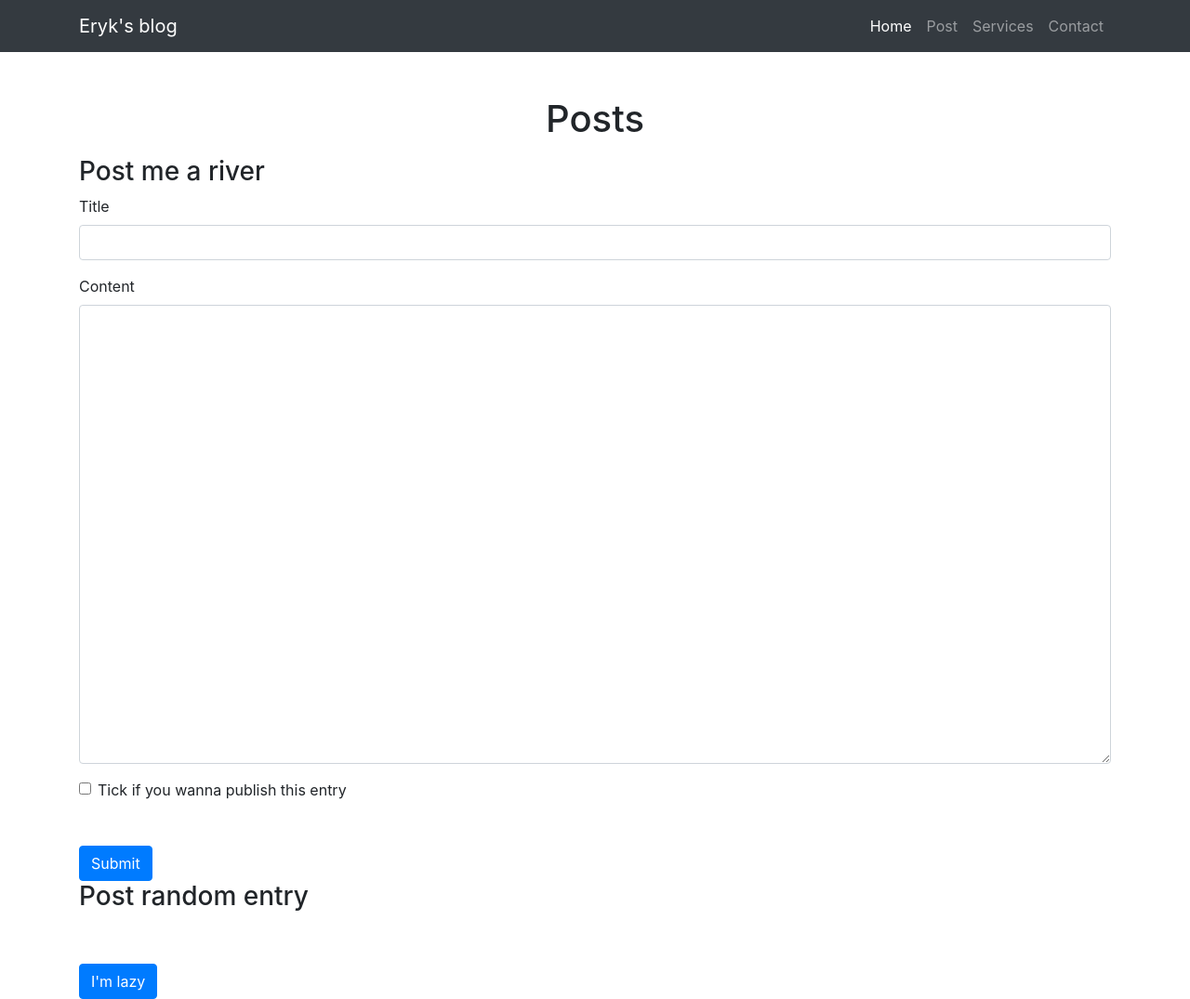
After one commit to ErykKnesz/MyBlog, a Flask app: page /create in a window 1280 px wide. The commit adds this page. Shown: the whole page at 93% size. Run offline with Flask 2, Linux system fonts and the light colour scheme; some libraries are stand-ins or nearby versions.

Commit message:
add forms.py

```diff
--- /dev/null
+++ b/blog/forms.py
@@ -0,0 +1,8 @@
+from flask_wtf import FlaskForm
+from wtforms import StringField, TextAreaField, BooleanField
+from wtforms.validators import DataRequired
+
+class EntryForm(FlaskForm):
+    title = StringField('Title', validators=[DataRequired()])
+    body = TextAreaField('Content', validators=[DataRequired()])
+    is_published = BooleanField('Is published?')
--- a/blog/routes.py
+++ b/blog/routes.py
@@ -1,9 +1,42 @@
-from flask import render_template
-from blog import app
+from flask import render_template, request, redirect, url_for
+from blog import app, db
 from blog.models import Entry
+from blog.forms import EntryForm
+from faker import Faker
 
 
 @app.route("/", methods=["GET"])
 def homepage():
-   posts = Entry.query.filter_by(is_published=True).order_by(Entry.pub_date.desc())
-   return render_template("homepage.html", posts=posts)
+    posts = Entry.query.filter_by(is_published=True).order_by(Entry.pub_date.desc())
+    return render_template("homepage.html", posts=posts)
+
+
+@app.route("/create", methods=["GET", "POST"])
+def create_entry():
+    form = EntryForm()
+    errors = None
+    if request.method == "POST":
+        if form.validate_on_submit():
+            entry = Entry(
+               title=form.title.data,
+               body=form.body.data,
+               is_published=form.is_published.data
+            )
+            db.session.add(entry)
+            db.session.commit()
+        else:
+            errors = form.errors
+    return render_template("entry_form.html", form=form)
+
+
+@app.route("/random", methods=["POST"])
+def generate_entry():
+    fake = Faker()
+    entry = Entry(
+       title=fake.sentence(),
+       body='\n'.join(fake.paragraphs(15)),
+       is_published=True
+       )
+    db.session.add(entry)
+    db.session.commit()
+    return redirect(url_for("homepage"))
--- /dev/null
+++ b/blog/templates/entry_form.html
@@ -0,0 +1,27 @@
+{% extends "index.html" %}
+
+{% block content %}
+<h3>Post me a river</h3>
+<form method="POST" action="/create">
+    {{form.hidden_tag()}}
+    <div class="form-group">
+        <label for="title">Title</label>
+        {{ form.title(class_="form-control") }}
+    </div>
+    <div class="form-group">
+        <label for="body">Content</label>
+        {{ form.body(class_="form-control", cols="100", rows="20") }}
+    </div>
+    <div class="form-check">
+        {{ form.is_published(class_="form-check-input") }}
+        <label class="form-check-label" for="is_published">Tick if you wanna publish this entry</label>
+    </div>
+    <button type="submit" class="btn btn-primary mt-5">Submit</button>
+</form>
+<h3>Post random entry</h3>
+<form method="POST" action="/random">
+    {{form.hidden_tag()}}
+    <button type="submit" class="btn btn-primary mt-5">I'm lazy</button>
+</form>
+
+{% endblock %}
--- a/blog/templates/index.html
+++ b/blog/templates/index.html
@@ -20,19 +20,19 @@
   <!-- Navigation -->
   <nav class="navbar navbar-expand-lg navbar-dark bg-dark static-top">
     <div class="container">
-      <a class="navbar-brand" href="#">Eryk's blog</a>
+      <a class="navbar-brand" href="/">Eryk's blog</a>
       <button class="navbar-toggler" type="button" data-toggle="collapse" data-target="#navbarResponsive" aria-controls="navbarResponsive" aria-expanded="false" aria-label="Toggle navigation">
         <span class="navbar-toggler-icon"></span>
       </button>
       <div class="collapse navbar-collapse" id="navbarResponsive">
         <ul class="navbar-nav ml-auto">
           <li class="nav-item active">
-            <a class="nav-link" href="#">Home
+            <a class="nav-link" href="/">Home
               <span class="sr-only">(current)</span>
             </a>
           </li>
           <li class="nav-item">
-            <a class="nav-link" href="#">About</a>
+            <a class="nav-link" href="/create">Post</a>
           </li>
           <li class="nav-item">
             <a class="nav-link" href="#">Services</a>
@@ -49,7 +49,7 @@
   <div class="container">
     <div class="row">
       <div class="col-lg-12 text-center">
-        <h1 class="mt-5">All posts</h1>
+        <h1 class="mt-5">Posts</h1>
         <p class="lead"></p>
         <ul class="list-unstyled">
         </ul>
```
Also changed, not shown: blog.db.
